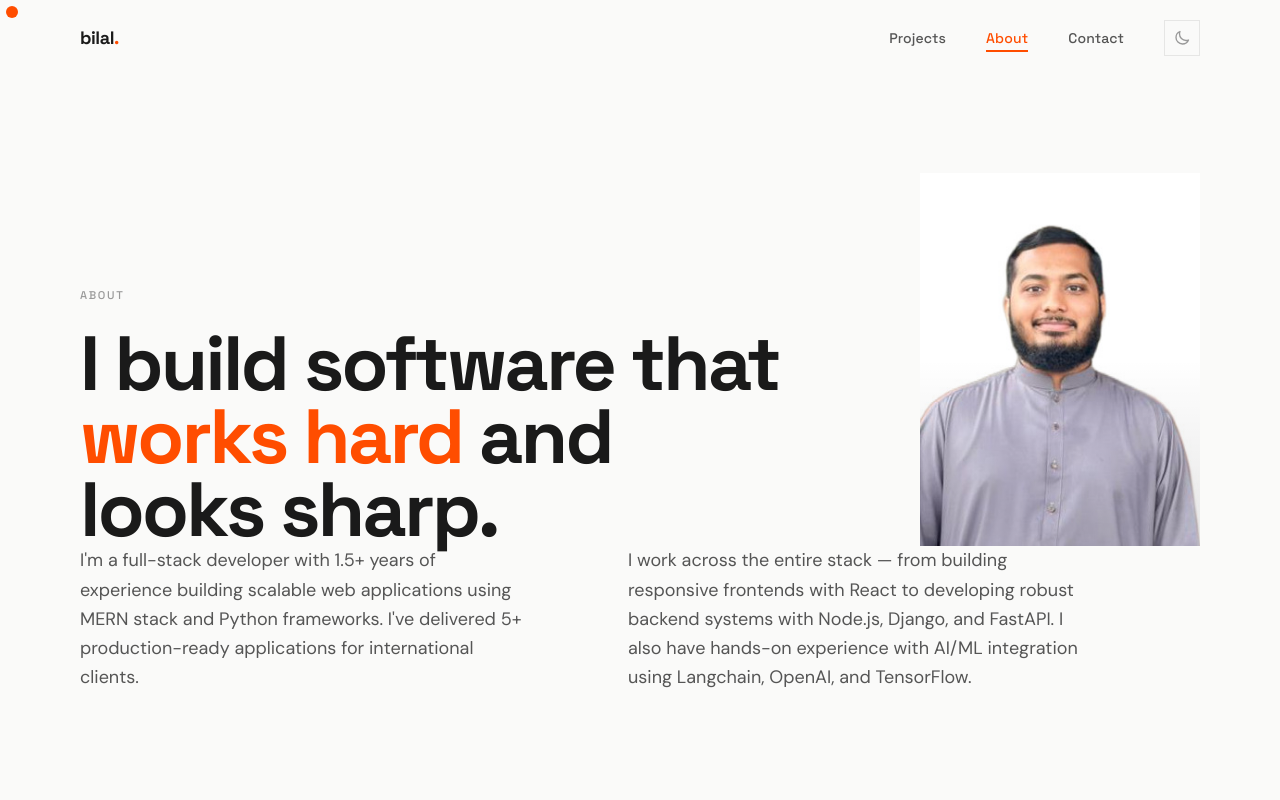
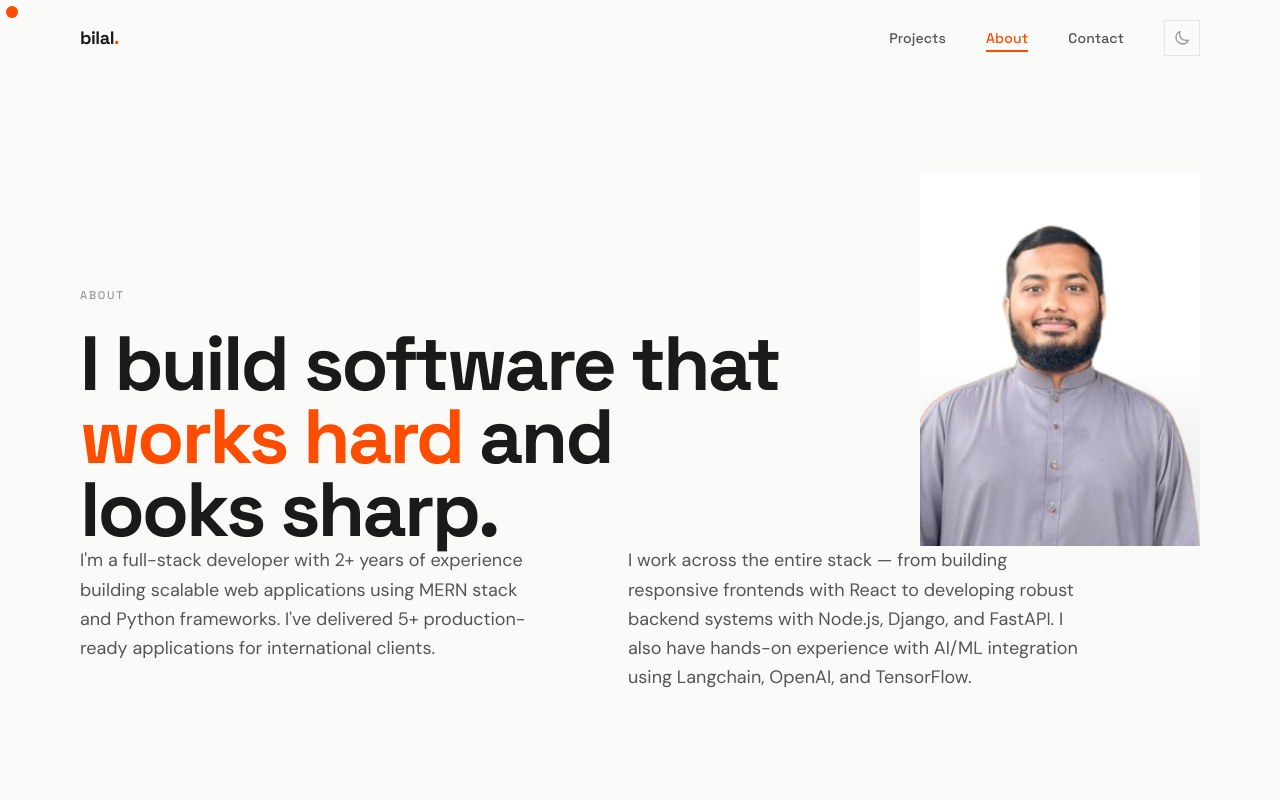
Before and after one commit to mbilalsarwarawan/portfolio, a Next.js app in the folder site/: page /about in a window 1280 px wide. Shown: the top 800 px of the page. Built offline with nearby package versions, Linux system fonts and the light colour scheme.

Commit message:
update the experience

```diff
--- a/site/app/about/page.tsx
+++ b/site/app/about/page.tsx
@@ -70,7 +70,7 @@ export default function AboutPage() {
             className="grid md:grid-cols-2 gap-12 md:gap-24 max-w-[1000px]"
           >
             <p className="text-lg leading-relaxed" style={{ color: 'var(--text-secondary)' }}>
-              I&apos;m a full-stack developer with 1.5+ years of experience
+              I&apos;m a full-stack developer with 2+ years of experience
               building scalable web applications using MERN stack and Python
               frameworks. I&apos;ve delivered 5+ production-ready applications
               for international clients.
--- a/site/app/layout.tsx
+++ b/site/app/layout.tsx
@@ -20,7 +20,7 @@ const dmSans = DM_Sans({
 export const metadata: Metadata = {
   title: 'Muhammad Bilal Awan — Full-Stack Developer',
   description:
-    'Full-Stack Developer with 1.5+ years of experience building scalable web applications using MERN stack and Python frameworks. Delivered 5+ production-ready applications for international clients.',
+    'Full-Stack Developer with 2+ years of experience building scalable web applications using MERN stack and Python frameworks. Delivered 5+ production-ready applications for international clients.',
   openGraph: {
     title: 'Muhammad Bilal Awan — Full-Stack Developer',
     description:
```
